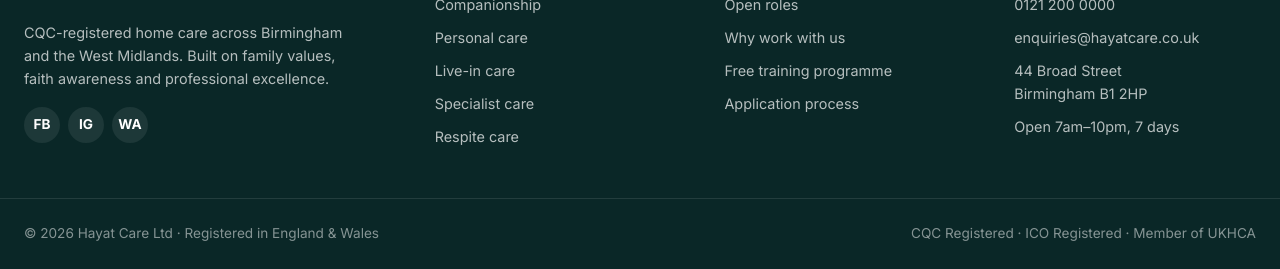
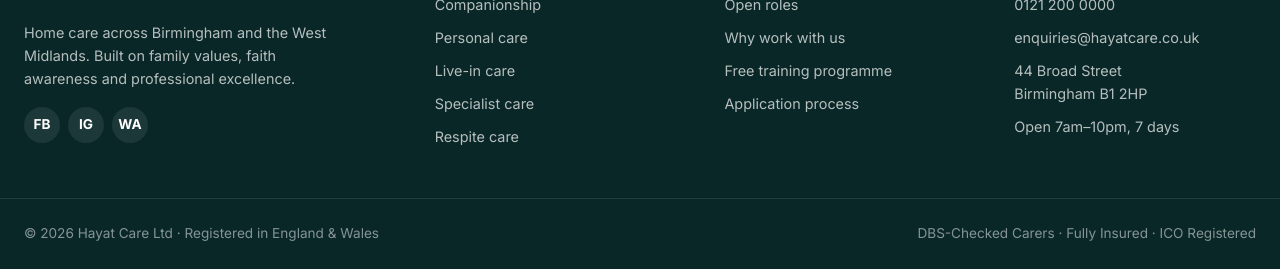
Before and after one commit to Syfer-web/hayat-care, a plain HTML site: page careers/index.html in a window 1280 px wide. Shown: the part 5583-5852 px from the top of the page. Drawn offline with nearby package versions, Linux system fonts and the light colour scheme.

Commit message:
fix: strip remaining CQC claims from careers + training pages

```diff
--- a/careers/index.html
+++ b/careers/index.html
@@ -354,7 +354,7 @@
           <span class="brand-tagline">Compassionate home care</span>
         </span>
       </div>
-      <p class="foot-blurb">CQC-registered home care across Birmingham and the West Midlands. Built on family values, faith awareness and professional excellence.</p>
+      <p class="foot-blurb">Home care across Birmingham and the West Midlands. Built on family values, faith awareness and professional excellence.</p>
       <div class="foot-social">
         <a href="https://facebook.com/hayatcare" aria-label="Facebook">FB</a>
         <a href="https://instagram.com/hayatcare" aria-label="Instagram">IG</a>
@@ -390,7 +390,7 @@
 
   <div class="container foot-bottom">
     <span>© <span id="year"></span> Hayat Care Ltd · Registered in England &amp; Wales</span>
-    <span>CQC Registered · ICO Registered · Member of UKHCA</span>
+    <span>DBS-Checked Carers · Fully Insured · ICO Registered</span>
   </div>
 </footer>
 
```
Also changed, not shown: index.html (+1 -1 lines), training/index.html (+2 -2 lines).
